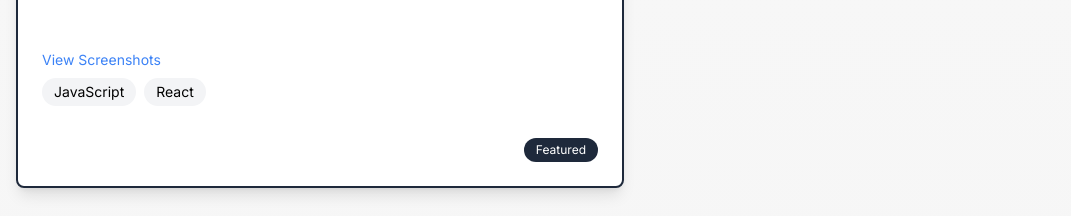
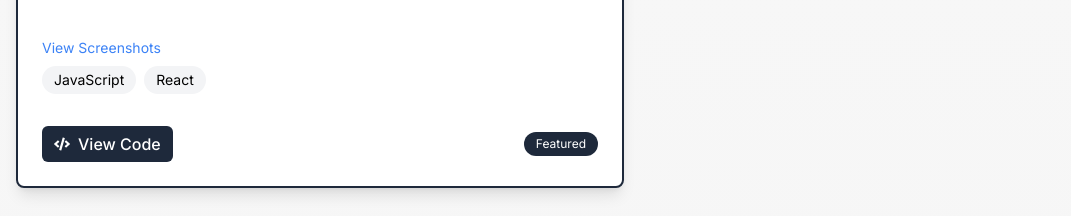
Before and after one commit to mudigondahimanshu/Himanshu_Mudigonda_Portfolio, a Next.js app: page / in a window 1280 px wide. Shown: the part 2760-2976 px from the top of the page, without its empty margins (0-1071 px from the left). Built offline with nearby package versions, Linux system fonts and the light colour scheme.

Commit message:
Update projects.js

```diff
--- a/src/data/projects.js
+++ b/src/data/projects.js
@@ -71,7 +71,7 @@ export const projectsData = [
       "/projects/todo-demo4.png",
     ],
     technologies: ["JavaScript", "React"],
-    codeUrl: "",
+    codeUrl: "https://github.com/devashishmudigonda/ToDo-List-react",
     featured: true,
     tags: ["javascript", "react"],
     year: "2023"
```
